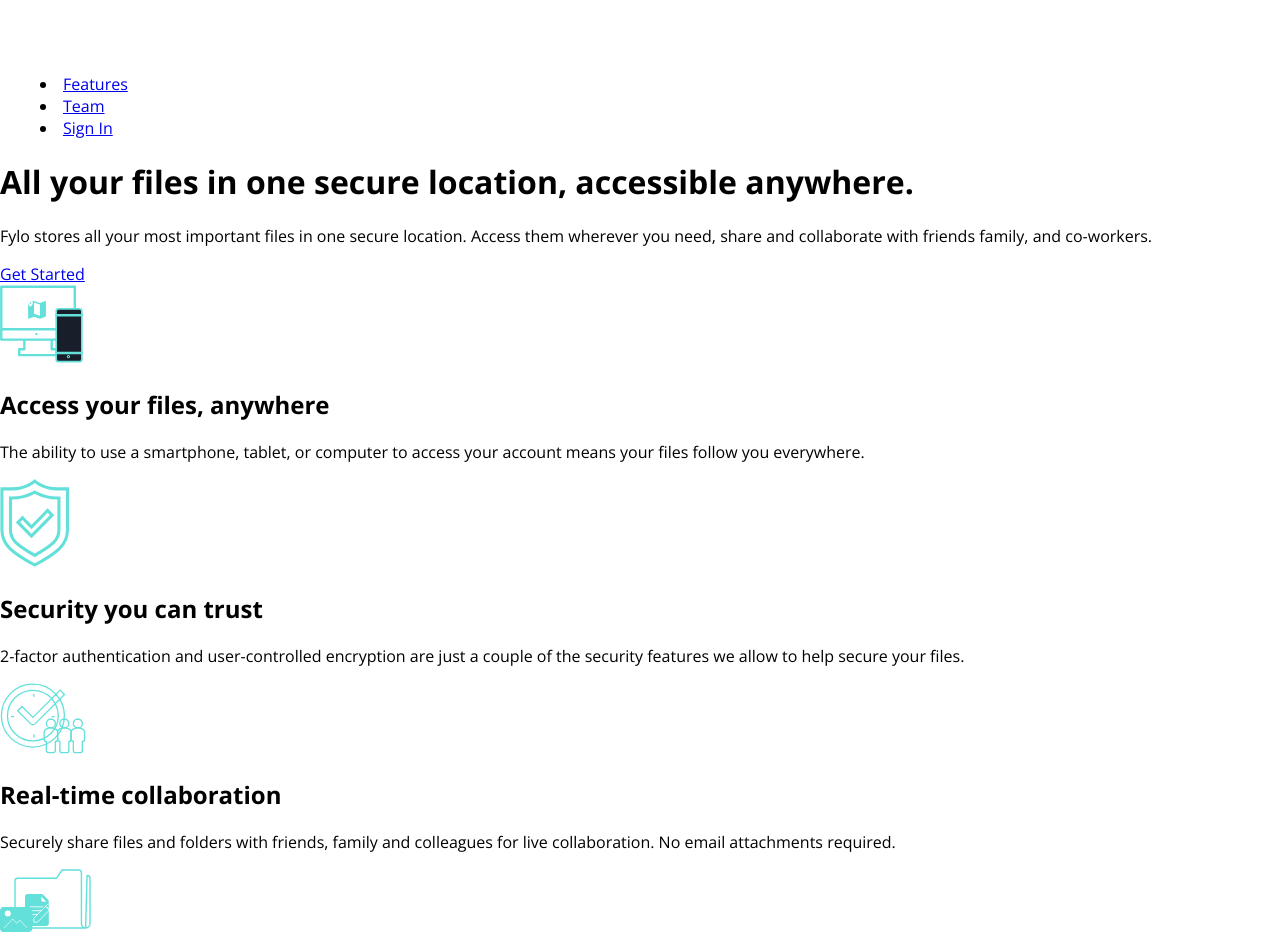
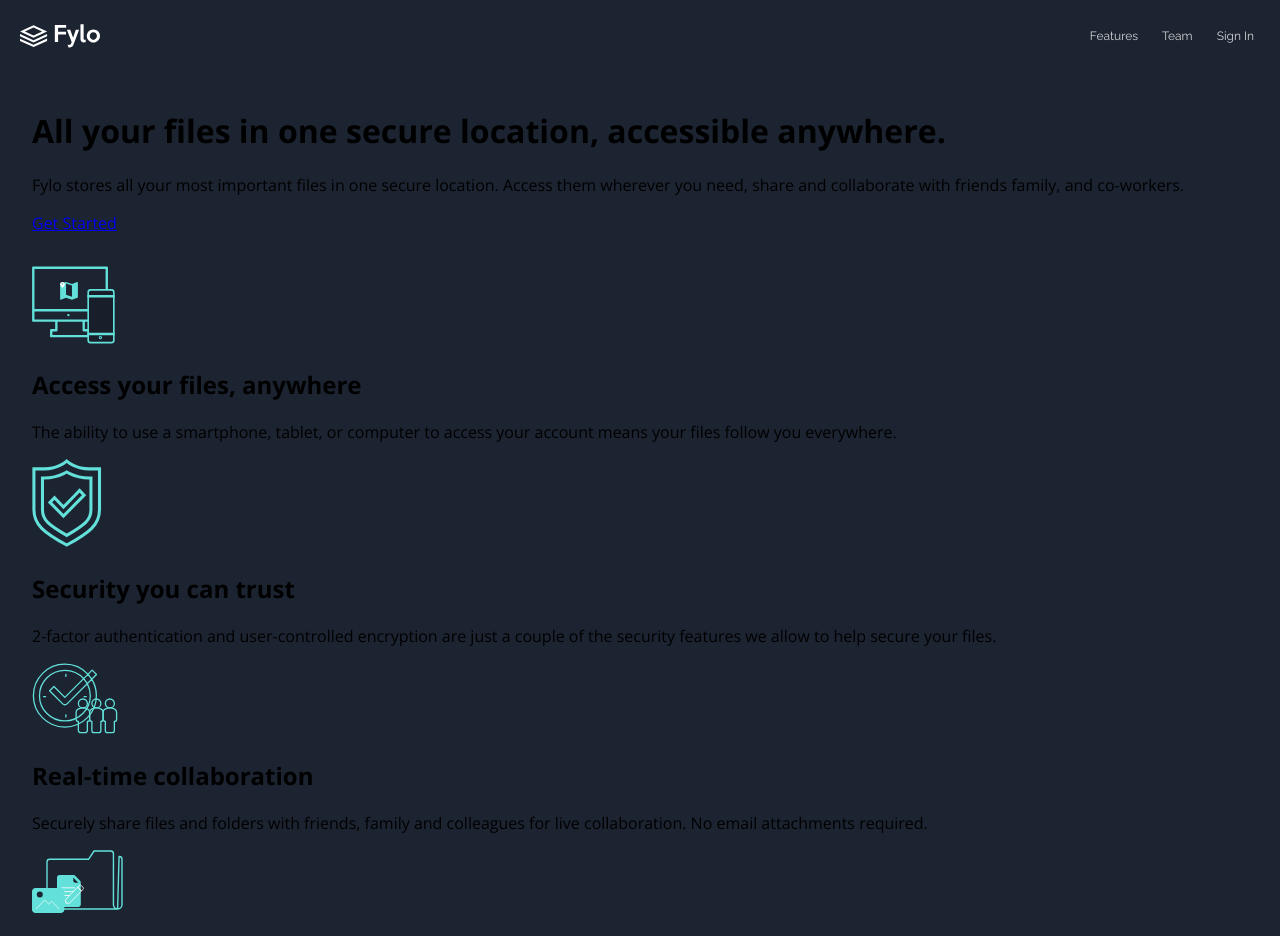
Before and after one commit to emewor/fem-fylo--dark-theme, a plain HTML site: page index.html in a window 1280 px wide. Shown: the top 936 px of the page. Drawn offline with Linux system fonts and the light colour scheme.

Commit message:
Added style to header section

```diff
--- a/css/common.css
+++ b/css/common.css
@@ -0,0 +1,41 @@
+/* inner */
+.inner {
+    display: flex;
+    padding: 1rem 2rem;
+    overflow: hidden;
+}
+
+/* brand */
+.brand-group {
+    display: flex;
+    width: fit-content;
+}
+
+.brand {
+    width: 100%;
+    height: min-content;
+}
+
+/* nav */
+.nav {
+    display: flex;
+}
+
+.menu {
+    display: flex;
+    padding: 0;
+    list-style-type: none;
+    width: fit-content;
+}
+
+.menu__item {
+    display: flex;
+    align-items: center;
+}
+
+.menu__link {
+    font-family: "Raleway";
+    font-size: 0.875rem;
+    text-decoration: none;
+    color: var(--neu-clr__white);
+}
--- a/css/main.css
+++ b/css/main.css
@@ -47,6 +47,30 @@
     margin: 0;
     font-family: "Open Sans";
     font-weight: 400;
+    background-color: var(--pri-clr__dark-blue);
+}
+
+/* header */
+.header__inner {
+    padding: 1.5rem 1.25rem;
+    justify-content: space-between;
+}
+
+.header__brand {
+    width: 80px;
+}
+
+.header__menu {
+    margin: 0;
+}
+
+.header__menu-item {
+    margin-inline: 1.125rem 0.375rem;
+}
+
+.header__menu-link {
+    font-size: 0.75rem;
+    opacity: 0.8;
 }
 
 /* nodes modifier */
--- a/index.html
+++ b/index.html
@@ -13,6 +13,7 @@
     <div class="inner header__inner">
       <div class="brand-group header__brand-group">
         <svg class="brand header__brand"
+              viewBox="0 0 176 52"
               width="176"
               height="52"
               xmlns="http://www.w3.org/2000/svg">
```
